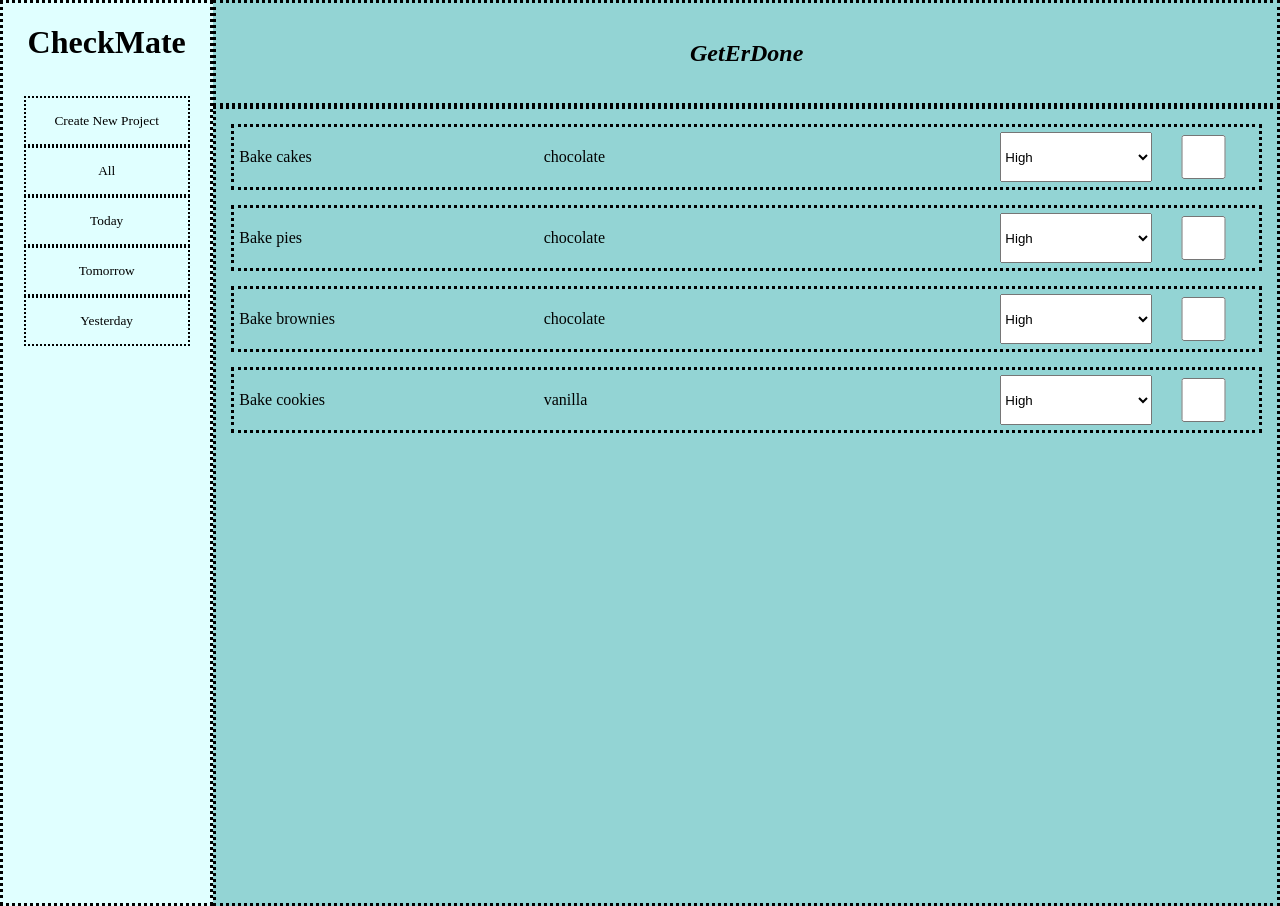
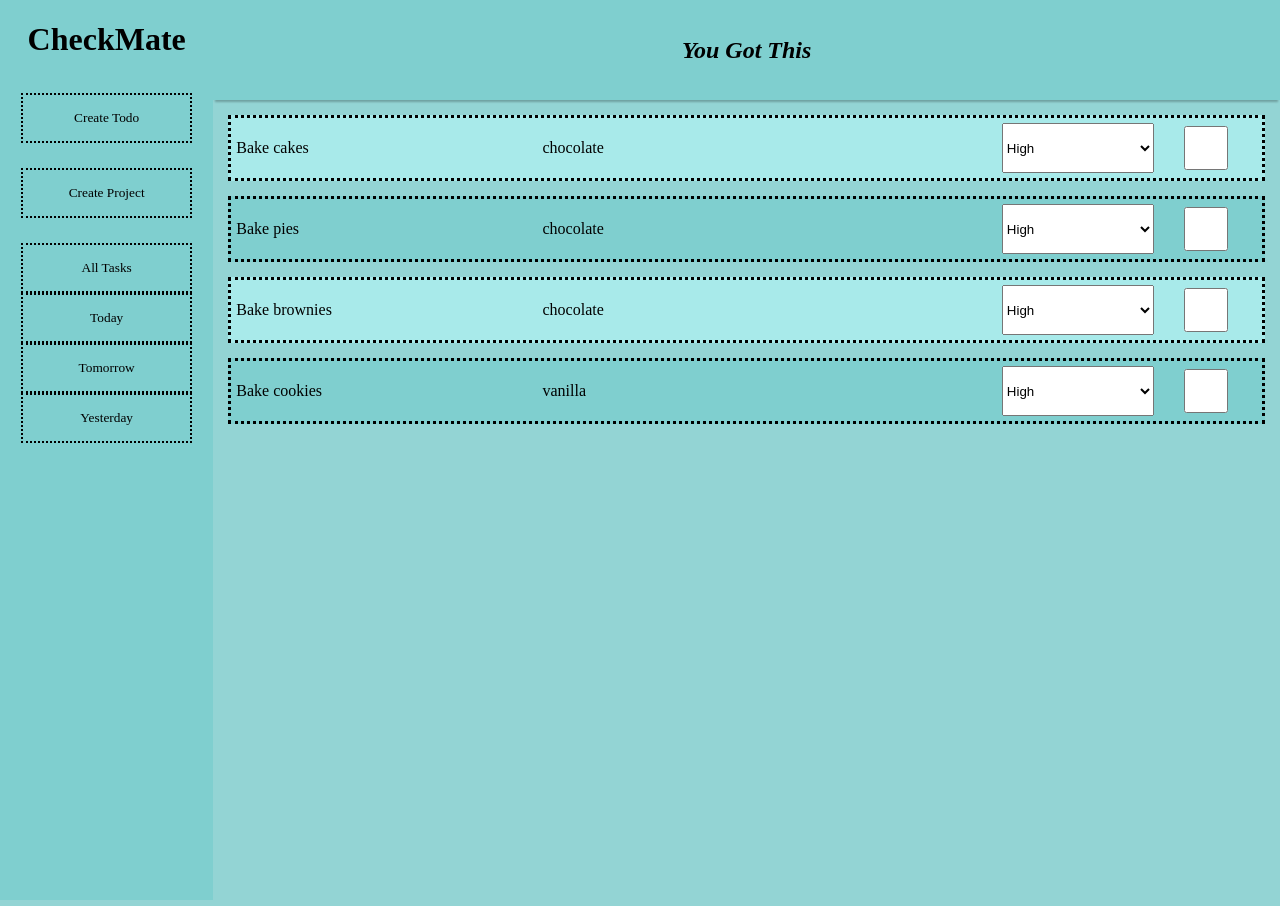
Before and after one commit to irinaravenova/todo-webpack, a website built with webpack: page dist/index.html in a window 1280 px wide. Built offline with nearby package versions, Linux system fonts and the light colour scheme; files whose address does not match are found by name.

Commit message:
added dialog box for todo form submission

```diff
--- a/src/index.js
+++ b/src/index.js
@@ -19,16 +19,49 @@ const testProject2 = createProject('Yesterday')
 
 // ** END TEST TODOS ** //
 
+
+
 // Get DOM elements
 const sidebar = document.querySelector('.sidebar')
 const header = document.querySelector('.header')
 const content = document.querySelector('.content')
+const addTodoForm = document.getElementById('addTodoForm')
+
+
+
+// Create New Task button
+const createNewTodo = document.createElement('button')
+createNewTodo.className = "create-task-button"
+createNewTodo.innerHTML = "Create Todo"
+sidebar.appendChild(createNewTodo)
+createNewTodo.addEventListener('click', () => {
+    // Render form dialog box and call create Todo function onSubmit
+    addTodoForm.showModal()
+})
+
+// On submission of toDoForm, create new toDo objection using Todo class constructor function
+document.getElementById('submit').addEventListener('click', function(e) {
+    e.preventDefault()
+    // let newTodoObject = createTodo();
+
+})
+
+
+
+
 
 // Create New Project button
 const createProjectButton = document.createElement('button')
 createProjectButton.className = "create-project-button"
-createProjectButton.innerHTML = "Create New Project"
+createProjectButton.innerHTML = "Create Project"
 sidebar.appendChild(createProjectButton)
+createProjectButton.addEventListener('click', () => {
+    // Render form dialog box and call create Project function onSubmit
+
+
+
+})
+
 
 
 
@@ -38,10 +71,10 @@ sidebar.appendChild(createProjectButton)
 
 renderAll()
 
-
+// Lists all todos as default upon intial page load
 const listAllTodos = document.createElement('button')
 listAllTodos.className = "all-projects-button"
-listAllTodos.innerHTML = "All"
+listAllTodos.innerHTML = "All Tasks"
 sidebar.appendChild(listAllTodos)
 listAllTodos.addEventListener('click', (e) => {
     e.preventDefault()
--- a/src/style.css
+++ b/src/style.css
@@ -22,26 +22,27 @@ body {
 .header{
     display: flex;
     font-style: italic;
-    border-style: dotted;
     grid-area: header;
     height: 100px;
     justify-content: center;
     align-items: center;
+    background-color: rgb(127, 207, 207);
+    box-shadow: 0 4px 2px -2px rgb(0, 0, 0, .25);
 }
 
 .sidebar {
-    border-style: dotted;
     grid-area: sidebar;
     display: flex;
     align-items: center;
     flex-direction: column;
-    background-color: lightcyan;
+    background-color: rgb(127, 207, 207);
 }
 .checkmate {
     height: 50px;
     align-items: center;
 }
 
+.create-task-button,
 .all-projects-button,
 .project-button,
 .create-project-button {
@@ -51,8 +52,13 @@ body {
     background-color: transparent;
     width: 80%;
 }
+
+.create-project-button,
+.create-task-button {
+    margin-bottom: 25px;
+}
+
 .content {
-    border-style: dotted;
     grid-area: content;
     padding-left: 15px;
     padding-right: 15px;
@@ -67,3 +73,11 @@ body {
     margin-bottom: 15px;
     padding: 5px;
 }
+
+.todo-div:nth-child(even) {
+    background-color: rgb(127, 207, 207);
+}
+
+.todo-div:nth-child(odd) {
+    background-color: rgb(168, 234, 234);
+}
```
Also changed, not shown: dist/bundle.js, dist/index.html, src/renderProjectForm.js (added), src/renderTodoForm.js (added).
